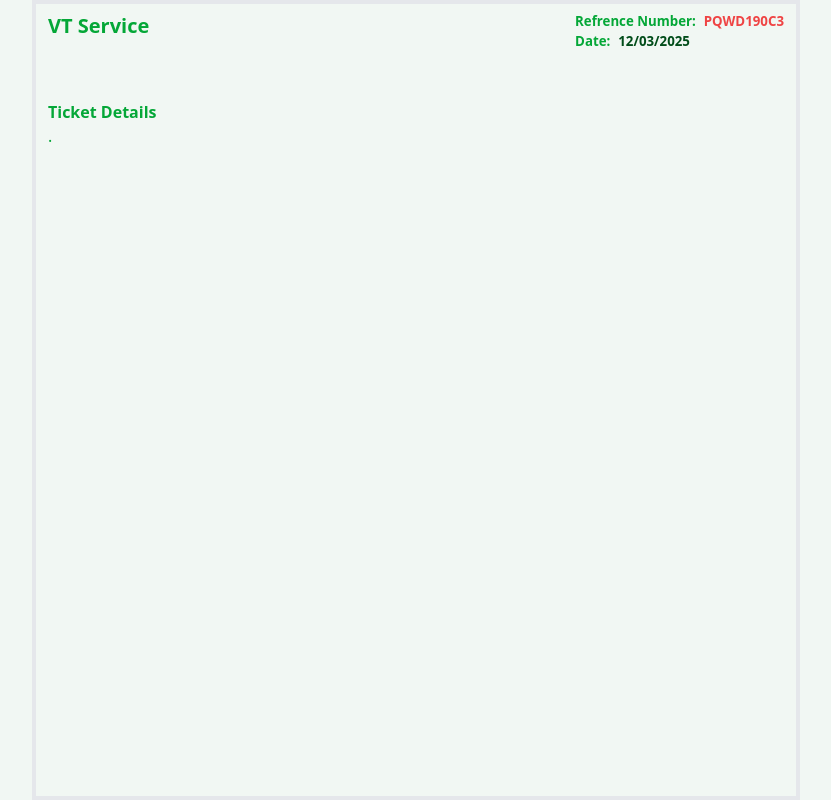
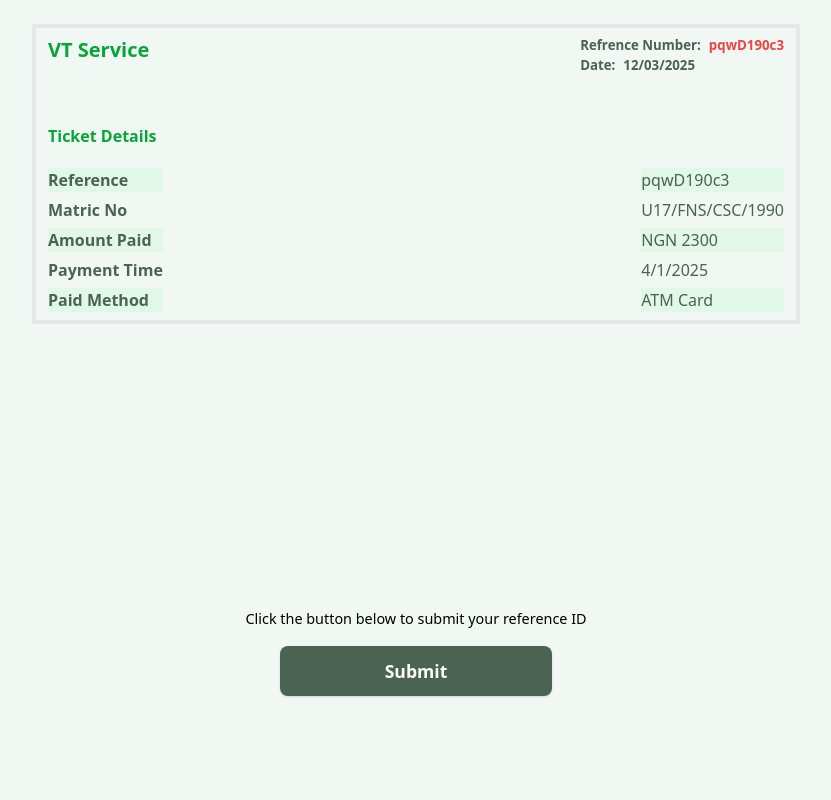
Before and after one commit to varletint/paywithmi, a React (Vite) app in the folder client/: page /generate-payment-details in a window 1280 px wide. Shown: the whole page, without its empty margins (224-1055 px from the left). Built offline with nearby package versions, Linux system fonts and the light colour scheme.

Commit message:
complete frontend for gpd

```diff
--- a/client/src/Pages/GeneratePaymentDetails.jsx
+++ b/client/src/Pages/GeneratePaymentDetails.jsx
@@ -1,10 +1,20 @@
 import React from "react";
 
 export default function GeneratePaymentDetails() {
+  const date = new Date();
+  // console.log(date);
   return (
-    <>
-      <ReferenceIdDetails reference={`pqwD190c3`} />
-    </>
+    <div>
+      <ReferenceIdDetails
+        reference={`pqwD190c3`}
+        customer={`u17/fns/csc/1990@gmail.com`}
+        amount={Number("2300")}
+        channel={"ATM Card"}
+        paid_at={`${date.getDay()}/${date.getMonth()}/${date.getFullYear()}`}
+      />
+
+      {/* <Button text={"Submit your reference ID for Swapping"} /> */}
+    </div>
   );
 }
 
@@ -21,32 +31,76 @@ const ReferenceIdDetails = ({
   customer,
 }) => {
   return (
-    <div className=' min-h-screen max-w-3xl  mx-auto '>
+    <div
+      className=' min-h-screen max-w-3xl
+    flex flex-col justify-between mx-auto py-6'>
       <div
-        className='w-[100%] h-screen border-4 py-2 px-3
+        className='w-[100%] h-scree border-4 py-2 px-3
       flex flex-col text-[#04a737] gap-[3rem]'>
         <div className='top flex flex-col sm:flex-row gap justify-between'>
           <h1 className=' font-bold text-nowrap text-xl'>VT Service</h1>
 
           <div className='top_details'>
-            <p className='font-semibold text-nowrap text-[0.83rem]'>
+            <p className='font-semibold text-nowrap text-[0.83rem] text-[#4a6352]'>
               Refrence Number:
-              <span className='ml-2 text-red-500 uppercase'>{reference}</span>
+              <span className='ml-2 text-red-500 '>{reference}</span>
             </p>
-            <p className='font-semibold text-nowrap text-[0.83rem]'>
+            <p className='font-semibold text-nowrap text-[0.83rem] text-[#4a6352]'>
               Date:
-              <span className=' ml-2 text-[#024d1a] uppercase'>
-                {"12/03/2025"}
-              </span>
+              <span className=' ml-2 text-[#4a6352] '>{"12/03/2025"}</span>
             </p>
           </div>
         </div>
         <div className='bottom '>
-          <h1 className=' font-bold'>Ticket Details</h1>.
+          <h1 className=' font-bold'>Ticket Details</h1>
+
+          <div className='flex justify-between mt-5'>
+            {/* left */}
+
+            <div
+              className='left text-[#4a6352] font-semibold
+            flex flex-col gap-1.5'>
+              <p className='bg-[#e1f7e8]'>Reference</p>
+              <p>Matric No</p>
+              <p className='bg-[#e1f7e8]'>Amount Paid</p>
+              <p>Payment Time</p>
+              <p className='bg-[#e1f7e8]'>Paid Method</p>
+            </div>
+
+            {/* right */}
+
+            <div
+              className='right text-[#4a6352]
+            flex flex-col gap-1.5'>
+              <p className='bg-[#e1f7e8]'>{reference}</p>
+              <p className='uppercase'>{customer?.replace("@gmail.com", "")}</p>
+              <p className='bg-[#e1f7e8]'>
+                <span>NGN </span>
+                {amount}
+              </p>
+              <p>{paid_at}</p>
+              <p className='bg-[#e1f7e8]'>{channel}</p>
+            </div>
+          </div>
         </div>
+      </div>
+      <div className=' text-center'>
+        <p className=' block text-[.9rem] mb-4'>
+          Click the button below to submit your reference ID
+        </p>
+        <Button
+          className='bg-[#4a6352] mb-20
+        py-3 font-semibold text-white text-[1.1rem]
+        w-[17rem] rounded-lg shadow'
+          text={"Submit"}
+        />
       </div>
     </div>
   );
+};
+
+const Button = ({ text, className }) => {
+  return <button className={className}> {text}</button>;
 };
 
 // import React, { useEffect, useState } from "react";
```
